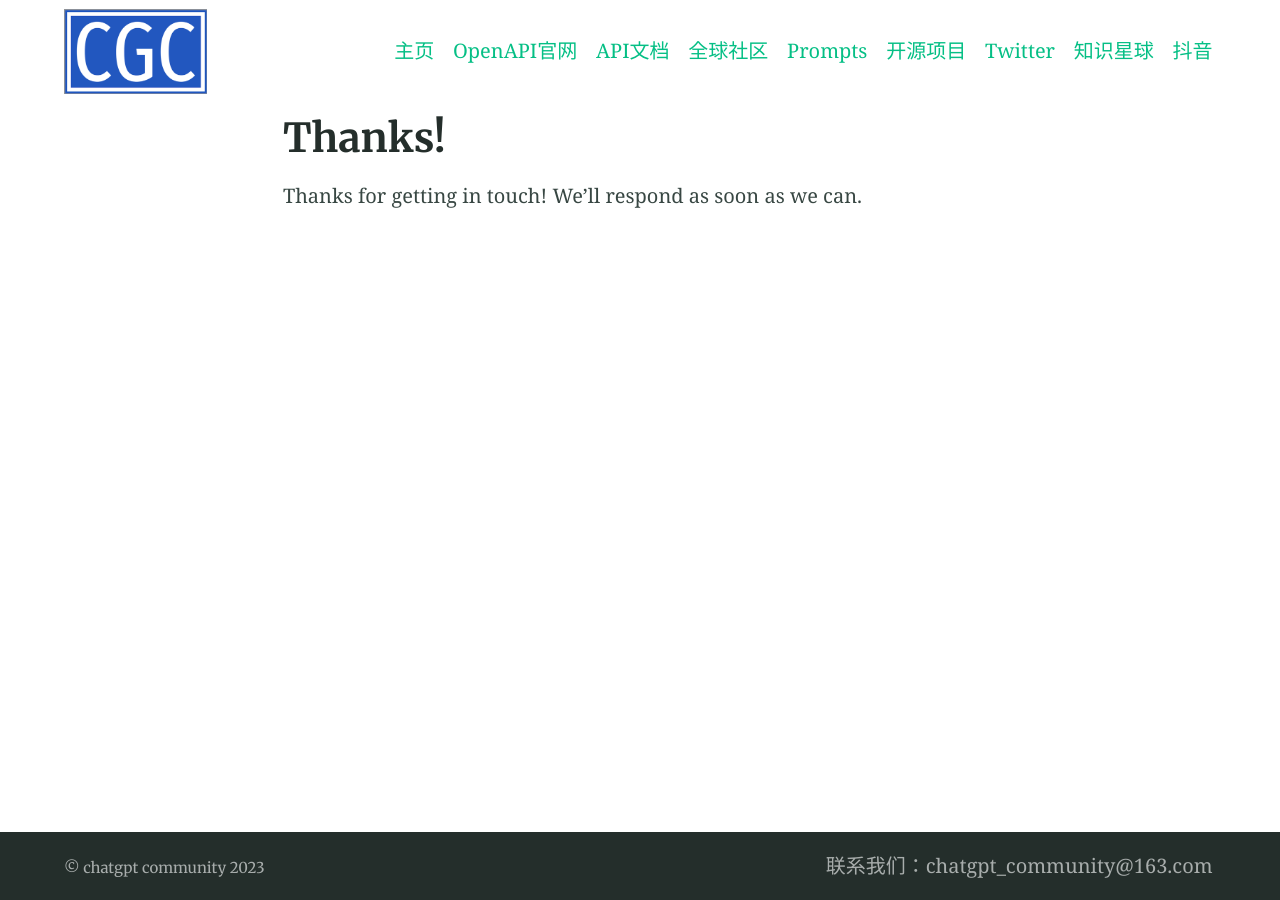
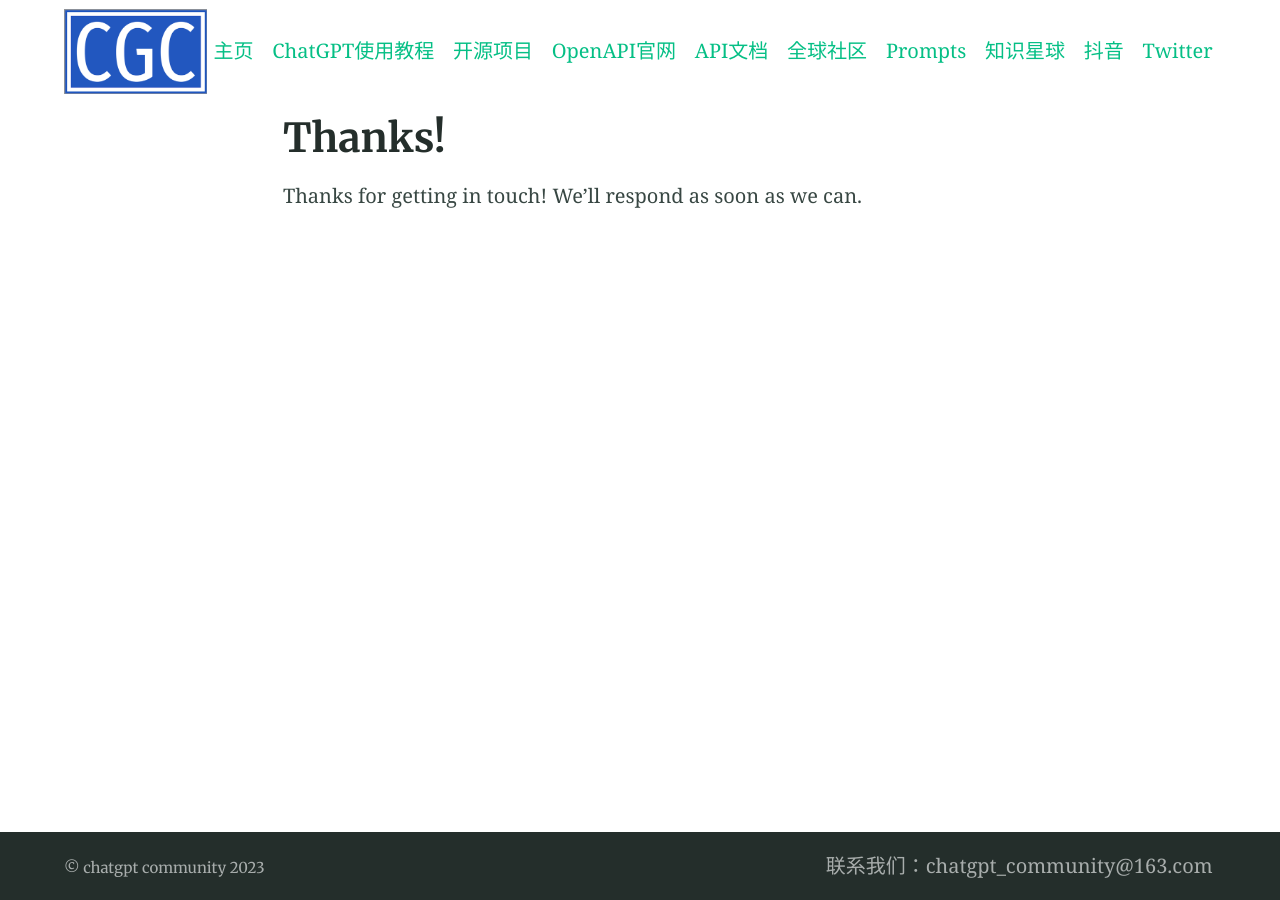
Before and after one commit to chatgpt-community/chatgpt-community, a Jekyll site: the page built from docs/thanks.md, in a window 1280 px wide. Built offline with Jekyll 4.4.1, drawn with Linux system fonts in a browser that asks for light colours.

Commit message:
更改首页配置

```diff
--- a/docs/_config.yml
+++ b/docs/_config.yml
@@ -114,6 +114,10 @@ favicons: # Favicons are also used in the manifest file. Syntax is 'size: path'
 navigation_header:
 - title: 主页
   url: /
+- title: ChatGPT使用教程
+  url: https://github.com/chatgpt-community/money/
+- title: 开源项目
+  url: https://github.com/GPT-Coding
 - title: OpenAPI官网
   url: https://platform.openai.com/overview
 - title: API文档
@@ -122,14 +126,13 @@ navigation_header:
   url: https://community.openai.com/
 - title: Prompts
   url: https://learnprompting.org/zh-Hans/
-- title: 开源项目
-  url: https://github.com/GPT-Coding
-- title: Twitter
-  url: https://twitter.com/ChatgptPanda4
 - title: 知识星球
   url: https://wetalk-1259114324.cos.ap-chengdu.myqcloud.com/mp/space.jpeg
 - title: 抖音
   url: https://wetalk-1259114324.cos.ap-chengdu.myqcloud.com/mp/douying.jpeg
+- title: Twitter
+  url: https://twitter.com/ChatgptPanda4
+
 
 navigation_footer:
 - title: 联系我们：chatgpt_community@163.com
```
